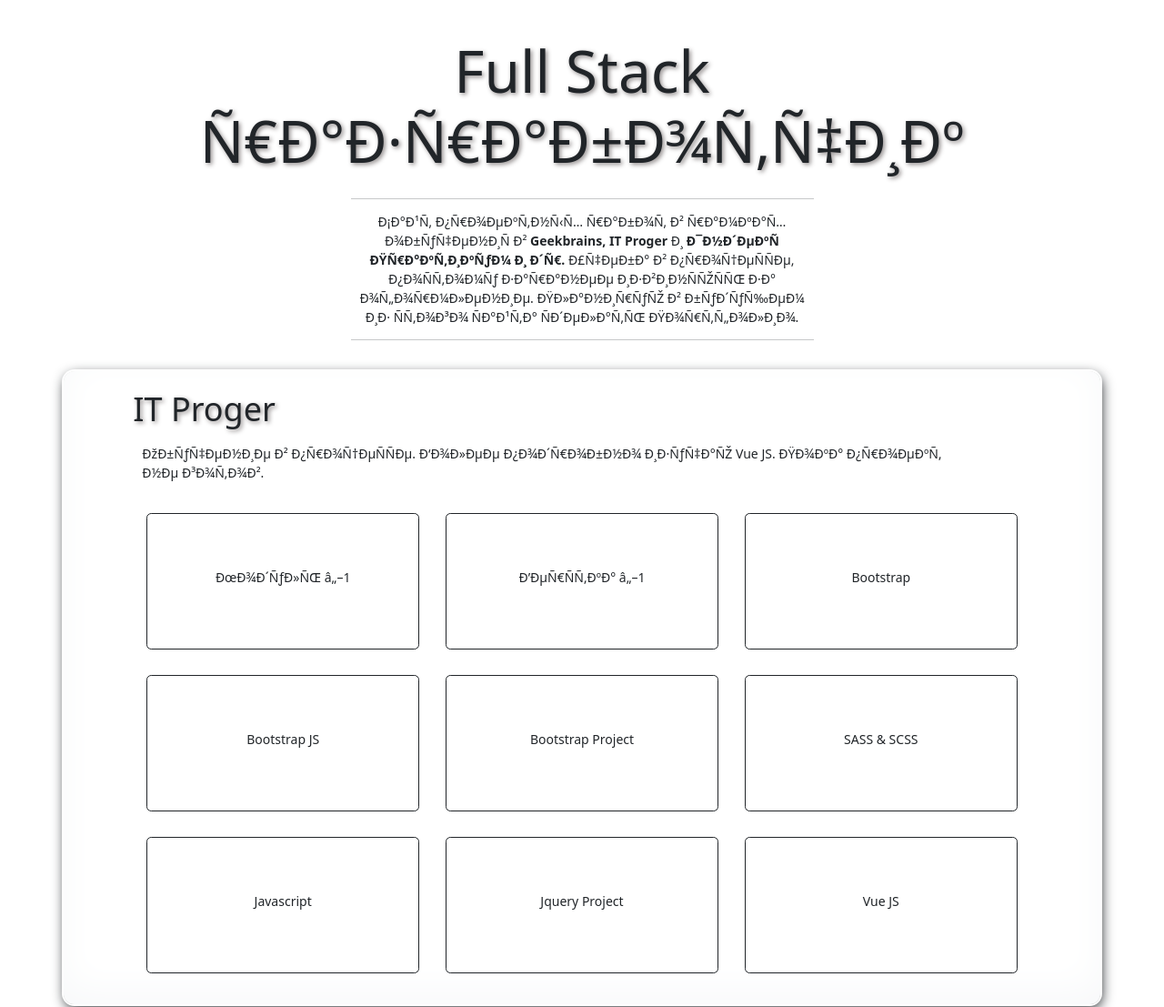
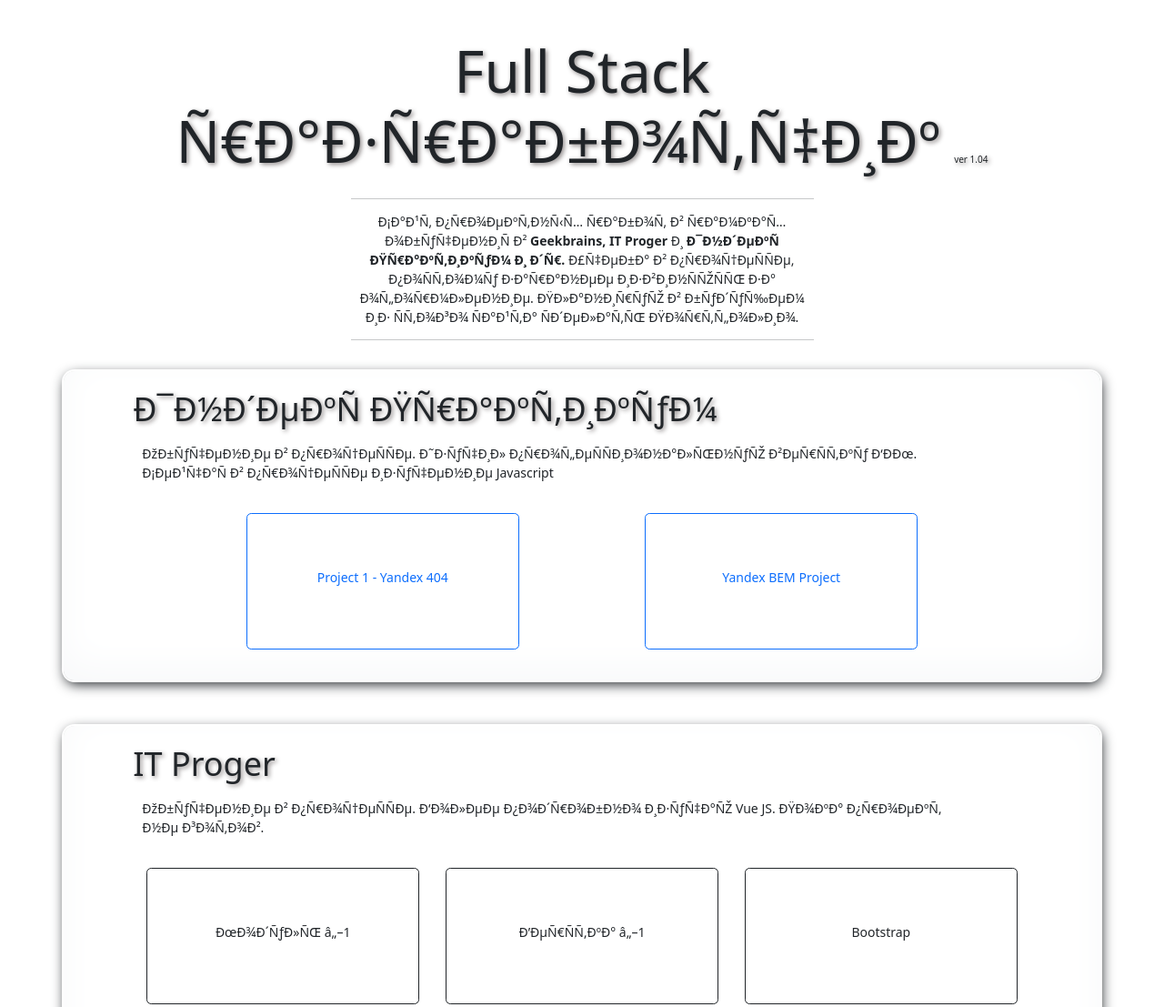
Before and after one commit to AleksandrZimin/fullStackLessons, a website: page index.html in a window 1280 px wide. Shown: the top 1107 px of the page at 91% size. Drawn offline with nearby package versions, Linux system fonts and the light colour scheme.

Commit message:
ver 1.04

```diff
--- a/app/css/style.css
+++ b/app/css/style.css
@@ -103,6 +103,13 @@
   text-shadow: 2px 2px 5px rgb(146, 141, 141);
 }
 
+.title::after {
+  content: "ver 1.04";
+  font-size: 10px;
+  margin-left: 15px;
+
+}
+
 .subtitle {
   text-align: center;
   margin: 0 auto 20px;
@@ -133,3 +140,12 @@
   line-height: 1.5;
   width: 930px!important;
 }
+
+.column-container {
+  display: flex;
+  flex-direction: column-reverse;
+}
+
+.container {
+  background-image: url(../..);
+}
--- a/index.html
+++ b/index.html
@@ -28,7 +28,7 @@
   </head>
   <body>
     <div class="container">
-      <h1 class="title">Full Stack разработчик</h1>
+      <h1 class="title">Full Stack разработчик</h1><span></span>
       <div class="row">
         <div class="col-10 subtitle ">
           <hr>
@@ -36,6 +36,7 @@
           <hr>
         </div>
       </div>
+      <div class="column-container">
         <div class="row page">
           <div class="col-11">
             <div class="main-form">
@@ -72,6 +73,7 @@
         </div>
       </div>
     </div>
+    </div>
   </body>
 
 
```
Also changed, not shown: 1 other file. Lines whose indentation alone changed are shown as unchanged.
